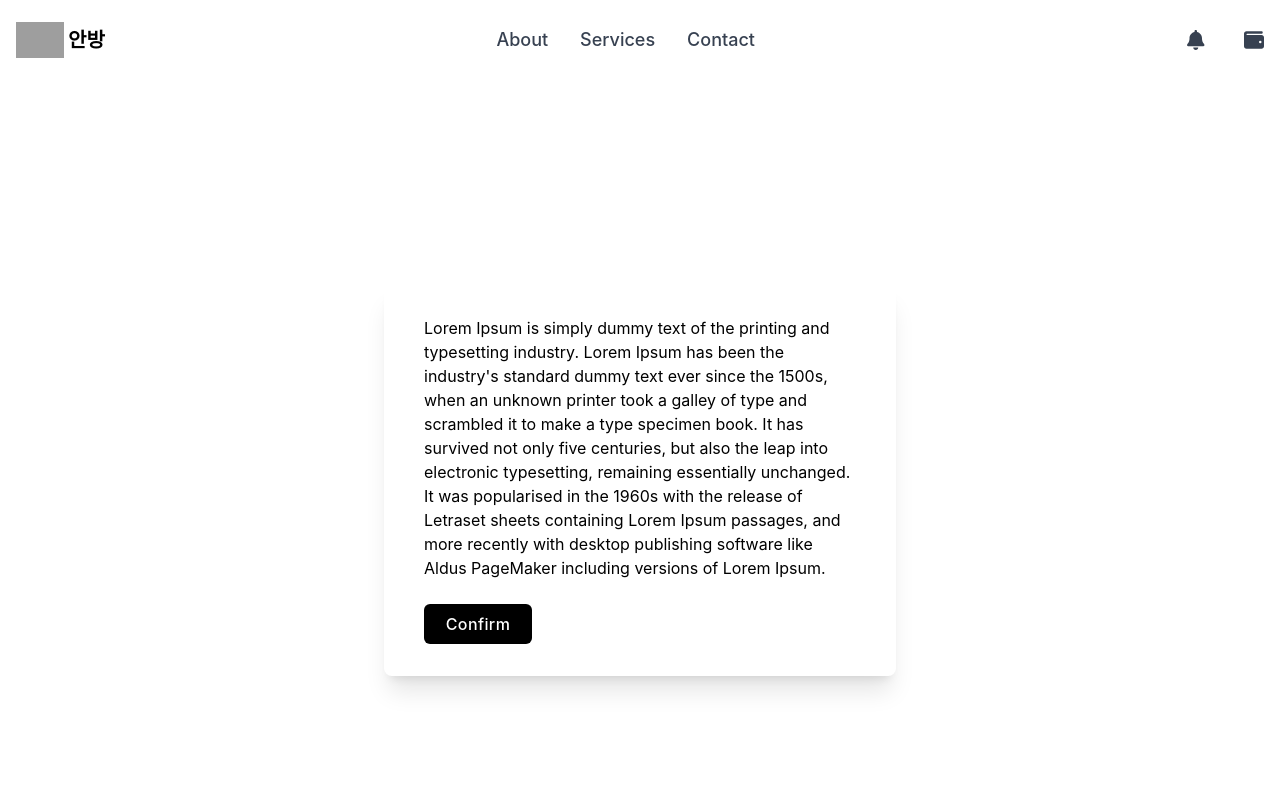
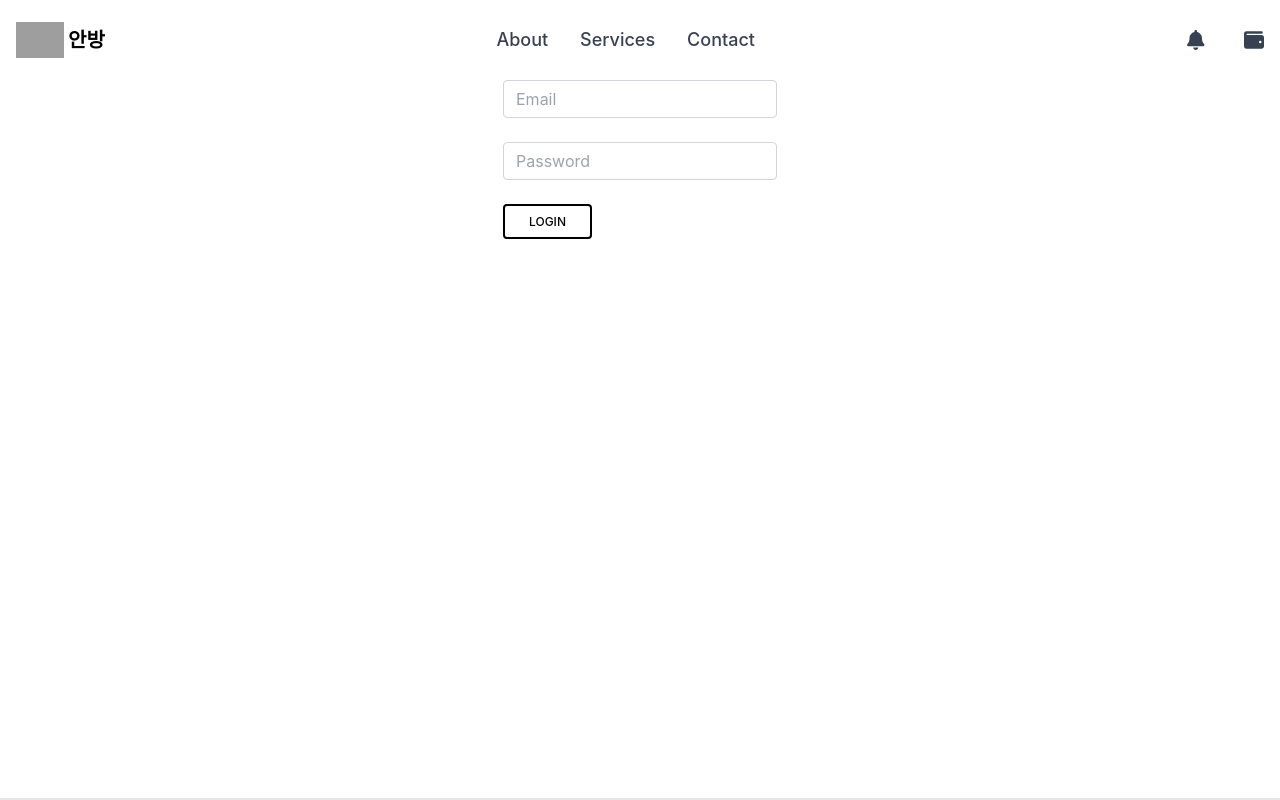
Before and after one commit to jchoo0x/BEB-07-anbang, a React (Create React App) app in the folder client/: page /login in a window 1280 px wide. Shown: the top 800 px of the page. Built offline with nearby package versions, Linux system fonts and the light colour scheme; grey boxes are pictures that could not be loaded.

Commit message:
Login&Register CSS 추가

```diff
--- a/client/src/App.js
+++ b/client/src/App.js
@@ -5,12 +5,13 @@ import Footer from "./components/Footer";
 import { BrowserRouter, Route, Routes } from "react-router-dom";
 import Register from "./components/Register";
 import Contract from "./pages/Contract";
+import Login from "./components/Login";
 
 function App() {
   return (
     <div className="app">
       <Header />
-      <Contract />
+      <Login />
       {/* <Routes>
           <Route path ="/" element={<Main />}/>
           <Route path="/mypage" element={<Mypage account={account}/>}/>
--- a/client/src/components/Login.js
+++ b/client/src/components/Login.js
@@ -12,25 +12,31 @@ function Login() {
   return (
     <div style={{ display: "flex", justifyContent: "center" }}>
       <form onSubmit={handleSubmit}>
-        <label>
-          ID:
         <input
           type="text"
+          class="form-control block w-full px-3 py-1.5 text-base font-normal text-gray-700 bg-white bg-clip-padding border border-solid border-gray-300 rounded transition ease-in-out m-0 focus:text-gray-700 focus:bg-white focus:border-black focus:outline-none"
           value={username}
           onChange={(event) => setUsername(event.target.value)}
+          placeholder="Email"
         />
-        </label>
+
         <br />
-        <label>
-          Password:
         <input
           type="password"
+          class="form-control block w-full px-3 py-1.5 text-base font-normal text-gray-700 bg-white bg-clip-padding border border-solid border-gray-300 rounded transition ease-in-out m-0 focus:text-gray-700 focus:bg-white focus:border-black focus:outline-none"
           value={password}
           onChange={(event) => setPassword(event.target.value)}
+          placeholder="Password"
         />
-        </label>
         <br />
-        <button type="submit">Login</button>
+        <button
+          type="button"
+          class="inline-block px-6 py-2 border-2 border-black text-black font-medium text-xs leading-tight uppercase rounded hover:bg-black hover:bg-opacity-5 focus:outline-none focus:ring-0 transition duration-150 ease-in-out"
+          data-mdb-ripple="true"
+          data-mdb-ripple-color="light"
+        >
+          Login
+        </button>
       </form>
     </div>
   );
--- a/client/src/components/Register.js
+++ b/client/src/components/Register.js
@@ -16,70 +16,70 @@ function Register() {
   return (
     <div style={{ display: "flex", justifyContent: "center" }}>
       <form onSubmit={handleSubmit}>
-        <label>
-          Email:
         <input
           type="text"
+          class="form-control block w-full px-3 py-1.5 text-base font-normal text-gray-700 bg-white bg-clip-padding border border-solid border-gray-300 rounded transition ease-in-out m-0 focus:text-gray-700 focus:bg-white focus:border-black focus:outline-none"
           value={email}
           onChange={(event) => setEmail(event.target.value)}
+          placeholder="Email"
         />
-        </label>
         <br />
-        <label>
-          Password:
         <input
           type="password"
+          class="form-control block w-full px-3 py-1.5 text-base font-normal text-gray-700 bg-white bg-clip-padding border border-solid border-gray-300 rounded transition ease-in-out m-0 focus:text-gray-700 focus:bg-white focus:border-black focus:outline-none"
           value={password}
           onChange={(event) => setPassword(event.target.value)}
+          placeholder="Password"
         />
-        </label>
         <br />
-        <label>
-          Password Confirm:
         <input
           type="password"
+          class="form-control block w-full px-3 py-1.5 text-base font-normal text-gray-700 bg-white bg-clip-padding border border-solid border-gray-300 rounded transition ease-in-out m-0 focus:text-gray-700 focus:bg-white focus:border-black focus:outline-none"
           value={passwordConfirm}
           onChange={(event) => setPasswordConfirm(event.target.value)}
+          placeholder="Password Confirm"
         />
-        </label>
         <br />
-        <label>
-          Username:
         <input
           type="text"
+          class="form-control block w-full px-3 py-1.5 text-base font-normal text-gray-700 bg-white bg-clip-padding border border-solid border-gray-300 rounded transition ease-in-out m-0 focus:text-gray-700 focus:bg-white focus:border-black focus:outline-none"
           value={userName}
           onChange={(event) => setUserName(event.target.value)}
+          placeholder="Username"
         />
-        </label>
         <br />
-        <label>
-          Name:
         <input
           type="text"
+          class="form-control block w-full px-3 py-1.5 text-base font-normal text-gray-700 bg-white bg-clip-padding border border-solid border-gray-300 rounded transition ease-in-out m-0 focus:text-gray-700 focus:bg-white focus:border-black focus:outline-none"
           value={name}
           onChange={(event) => setName(event.target.value)}
+          placeholder="Name"
         />
-        </label>
         <br />
-        <label>
-          Phone Number:
         <input
           type="text"
+          class="form-control block w-full px-3 py-1.5 text-base font-normal text-gray-700 bg-white bg-clip-padding border border-solid border-gray-300 rounded transition ease-in-out m-0 focus:text-gray-700 focus:bg-white focus:border-black focus:outline-none"
           value={phoneNumber}
           onChange={(event) => setPhoneNumber(event.target.value)}
+          placeholder="Phone Number"
         />
-        </label>
         <br />
-        <label>
-          Metamask Address:
         <input
           type="text"
+          class="form-control block w-full px-3 py-1.5 text-base font-normal text-gray-700 bg-white bg-clip-padding border border-solid border-gray-300 rounded transition ease-in-out m-0 focus:text-gray-700 focus:bg-white focus:border-black focus:outline-none"
           value={address}
           onChange={(event) => setAddress(event.target.value)}
+          placeholder="Metamask Address"
         />
-        </label>
         <br />
-        <button type="submit">Register</button>
+        <button
+          type="button"
+          class="inline-block px-6 py-2 border-2 border-black text-black font-medium text-xs leading-tight uppercase rounded hover:bg-black hover:bg-opacity-5 focus:outline-none focus:ring-0 transition duration-150 ease-in-out"
+          data-mdb-ripple="true"
+          data-mdb-ripple-color="light"
+        >
+          Register
+        </button>
       </form>
     </div>
   );
```
Lines whose indentation alone changed are shown as unchanged.
